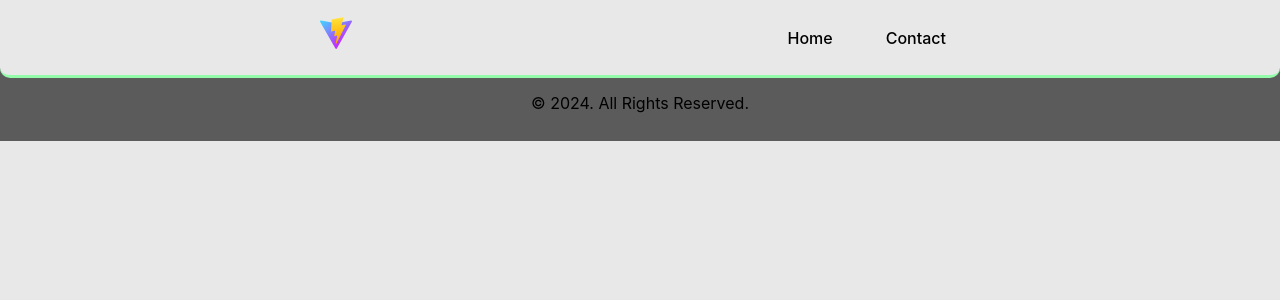
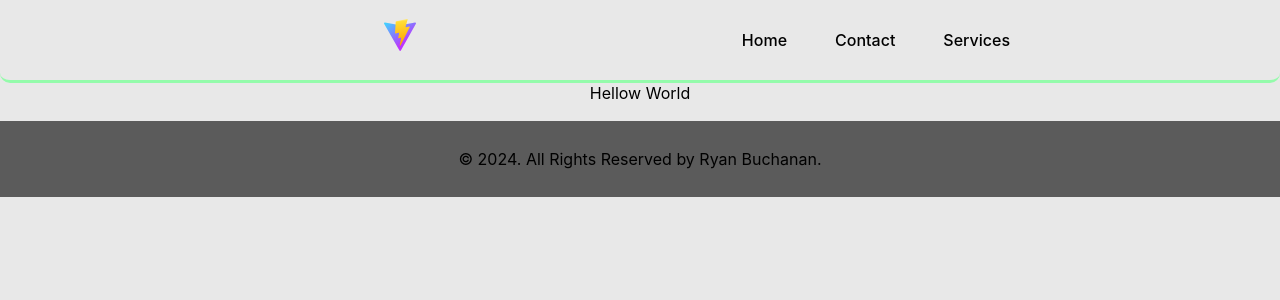
Before and after one commit to Lunchtime52/testsite, a Vue app: page /testsite/services in a window 1280 px wide. Shown: the top 300 px of the page. Built offline with nearby package versions, Linux system fonts and the light colour scheme.

Commit message:
Added unplugin-vue-components to auto import components

```diff
--- a/package.json
+++ b/package.json
@@ -22,6 +22,7 @@
     "@vitejs/plugin-vue": "^5.0.4",
     "@vue/cli-plugin-pwa": "~5.0.0",
     "gh-pages": "^6.1.1",
+    "unplugin-vue-components": "^0.27.3",
     "vite": "^5.2.0"
   },
   "type": "module"
--- a/src/App.vue
+++ b/src/App.vue
@@ -1,7 +1,5 @@
 <script setup>
-import Footer from "./components/Footer.vue";
-import Nav from "./components/Nav.vue";
-import { RouterView } from "vue-router";
+
 </script>
 
 <template>
--- a/src/components/About.vue
+++ b/src/components/About.vue
@@ -13,7 +13,7 @@
 
 <style scoped>
 #about {
-  margin: 5% 10%;
+  margin: 100px 10%;
   border-radius: 20px;
   padding: 45px;
   text-align: left;
--- a/src/components/Footer.vue
+++ b/src/components/Footer.vue
@@ -1,6 +1,6 @@
 <template>
 <footer>
-    <p>&#169; 2024. All Rights Reserved.</p>
+    <p>&#169; 2024. All Rights Reserved by Ryan Buchanan.</p>
 </footer>
 
 </template>
--- a/src/components/Hero.vue
+++ b/src/components/Hero.vue
@@ -22,6 +22,7 @@
   background-position: left;
   background-repeat: no-repeat;
   color: white;
+  padding: 75px 0;
 }
 .button {
   padding: 15px;
--- a/src/components/Nav.vue
+++ b/src/components/Nav.vue
@@ -1,11 +1,17 @@
 <script setup>
 import { onMounted, onUnmounted } from "vue";
+import {useRouter} from 'vue-router';
+
 let sideNav;
+const router = useRouter();
 onMounted(() => {
   sideNav = document.getElementById("side-nav");
   window.addEventListener("resize", () => {
     sideNav.classList.remove("open");
   });
+router.afterEach(() => {
+  sideNav.classList.remove("open");
+});
 });
 function menuToggle() {
   sideNav.toggleAttribute("hidden");
@@ -33,12 +39,15 @@ defineExpose({ menuToggle });
       <div class="menu-item">
         <RouterLink to="/">Home</RouterLink>
         <RouterLink to="/contact">Contact</RouterLink>
+        <RouterLink to="/services">Services</RouterLink>
+
       </div>
     </div>
     <div id="side-nav" hidden>
       <ul>
         <li><RouterLink to="/">Home</RouterLink></li>
         <li><RouterLink to="/contact">Contact</RouterLink></li>
+        <li><RouterLink to="/services">Services</RouterLink></li>
         <!-- ... more navigation links -->
       </ul>
     </div>
@@ -51,7 +60,7 @@ nav {
   width: 100%;
   position: fixed;
   top: 0;
-  height: 55px;
+  height: 60px;
   background-color: var(--bgcolor);
   align-content: center;
   border-bottom: 3px solid var(--secondary-color);
@@ -64,19 +73,19 @@ nav > div {
 }
 #logo {
   float: left;
-  margin-left: 25%;
+  margin-left: 30%;
 }
 
 .menu-item {
   float: right;
-  margin-right: 25%;
+  margin-right: 20%;
   display: flex;
-  gap: 25px;
+  gap: 20px;
   color: var(--txtcolor);
 }
 nav button {
   float: right;
-  margin-right: 20%;
+  margin-right: 15%;
 
 }
 #menu-btn {
--- a/src/components/Services.vue
+++ b/src/components/Services.vue
@@ -34,6 +34,9 @@
   color: var(--txtcolor);
   margin-bottom: 20px;
 }
+h2{
+  margin: 50px;
+}
 img{
   /* height: auto; */
   /* width: 100%; */
@@ -52,7 +55,7 @@ img{
 .card {
   box-shadow: 0 4px 8px 0 rgba(0, 0, 0, 0.2);
   /* this adds the "card" effect */
-  padding: 16px;
+  padding: 25px;
   text-align: center;
   background-color: var(--secondary-color);
   min-height: 400px;
--- a/src/pages/Contact.vue
+++ b/src/pages/Contact.vue
@@ -1,5 +1,4 @@
 <script setup>
-import Contactform from "../components/Contactform.vue";
 </script>
 <template>
   <Contactform></Contactform>
--- a/src/pages/Home.vue
+++ b/src/pages/Home.vue
@@ -1,8 +1,5 @@
 <script setup>
-import About from "../components/About.vue";
-import Services from "../components/Services.vue";
-import contactform from "../components/Contactform.vue";
-import Hero from "../components/Hero.vue";
+
 </script>
 
 <template>
--- /dev/null
+++ b/src/pages/Services.vue
@@ -0,0 +1,3 @@
+<template>
+    <p>Hellow World</p>
+</template>
--- a/src/router.js
+++ b/src/router.js
@@ -2,11 +2,13 @@ import { createWebHistory, createRouter } from 'vue-router'
 
 import Contact from './pages/Contact.vue'
 import Home from './pages/Home.vue'
+import Services from './pages/Services.vue'
 
 const base = '/testsite/'
 const routes = [
   { path: '/', component: Home },
   { path: '/contact', component: Contact },
+  { path: '/services', component: Services },
 ]
 
 const router = createRouter({
--- a/vite.config.js
+++ b/vite.config.js
@@ -1,8 +1,9 @@
 import { defineConfig } from "vite";
 import vue from "@vitejs/plugin-vue";
+import Components from 'unplugin-vue-components/vite';
 
 // https://vitejs.dev/config/
 export default defineConfig({
-  plugins: [vue()],
+  plugins: [vue(),Components({ /* options */ })],
   base: "/testsite/",
 });
```
Also changed, not shown: 1 other file (tests, documents, lock files or other folders).
